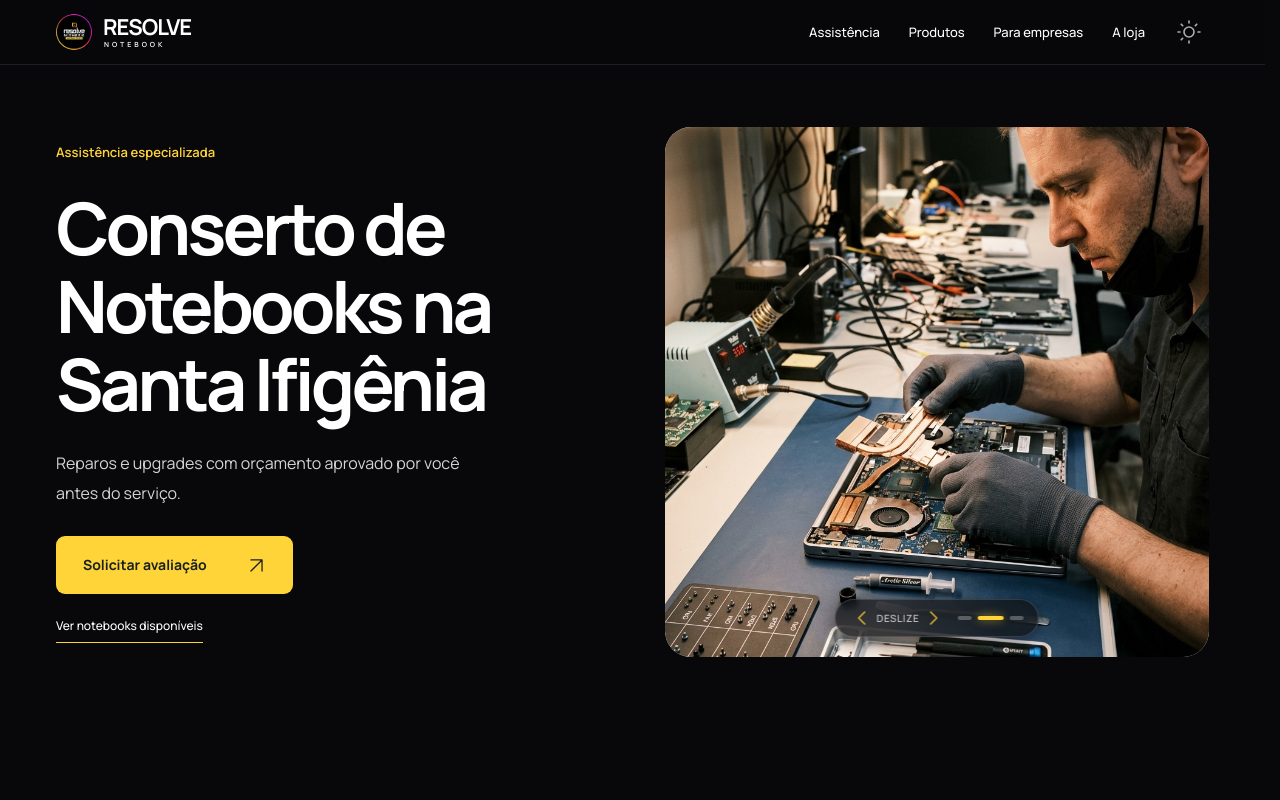
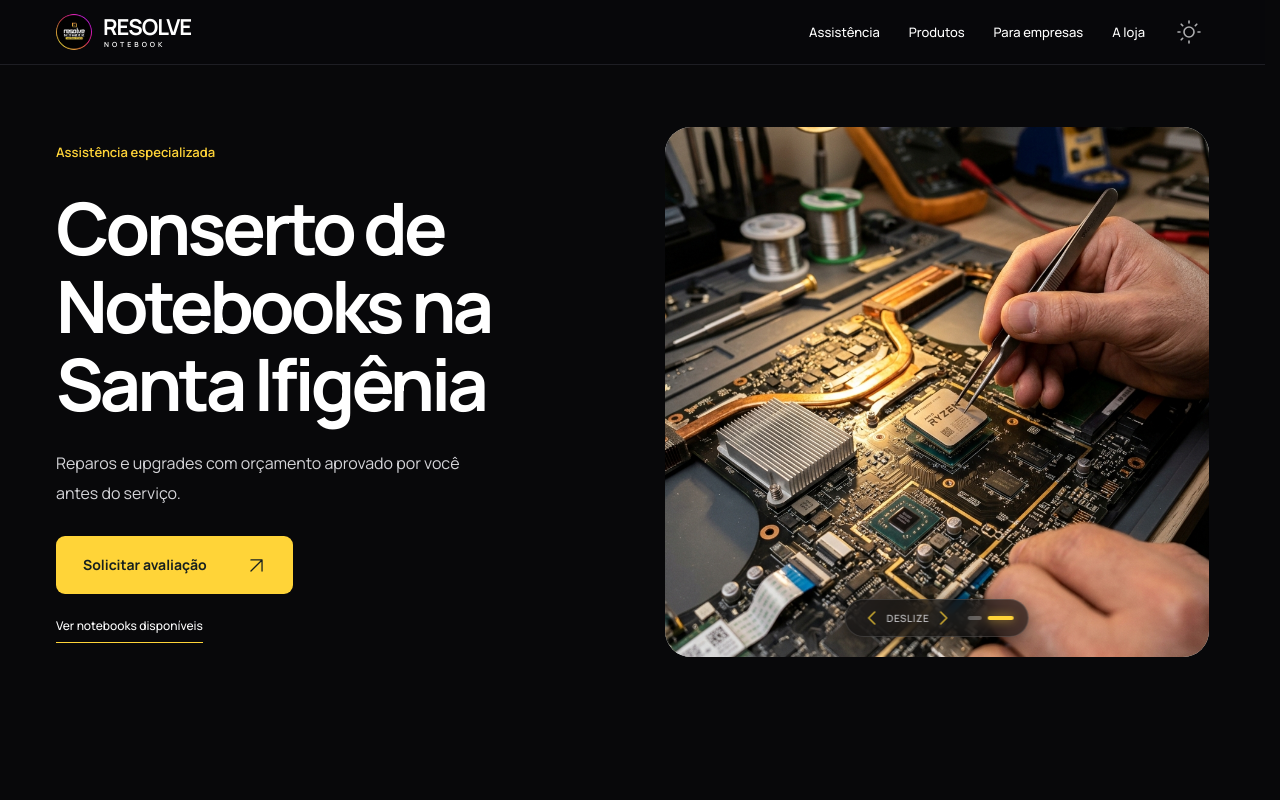
Before and after one commit to atendimentoactionsolutions-web/resolve-notebook, a React (Vite) app: page / in a window 1280 px wide. Shown: the top 800 px of the page. Built offline with nearby package versions, Linux system fonts and the light colour scheme.

Commit message:
fix(hero): remove repair-5 heatsink technician photo from carousel

```diff
--- a/src/components/Home.jsx
+++ b/src/components/Home.jsx
@@ -20,10 +20,6 @@ const heroImages = [
   {
     src: '/assets/repair.jpg',
     alt: 'Técnico especialista instalando componentes e SSD NVMe em notebook',
-  },
-  {
-    src: '/assets/repair-5.jpg',
-    alt: 'Técnico instalando sistema de refrigeração e pasta térmica em notebook',
   },
   {
     src: '/assets/repair-2.jpg',
```
